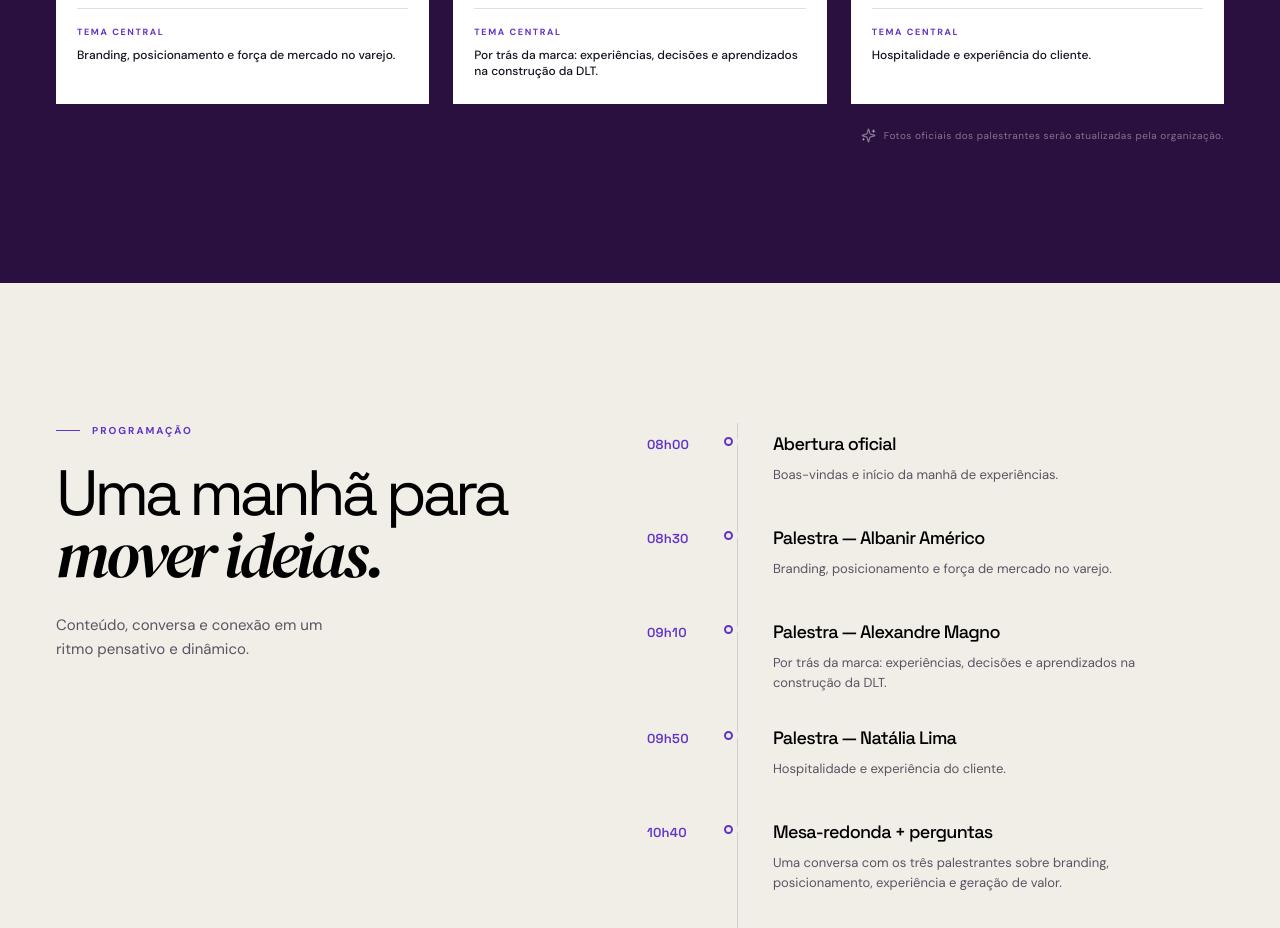
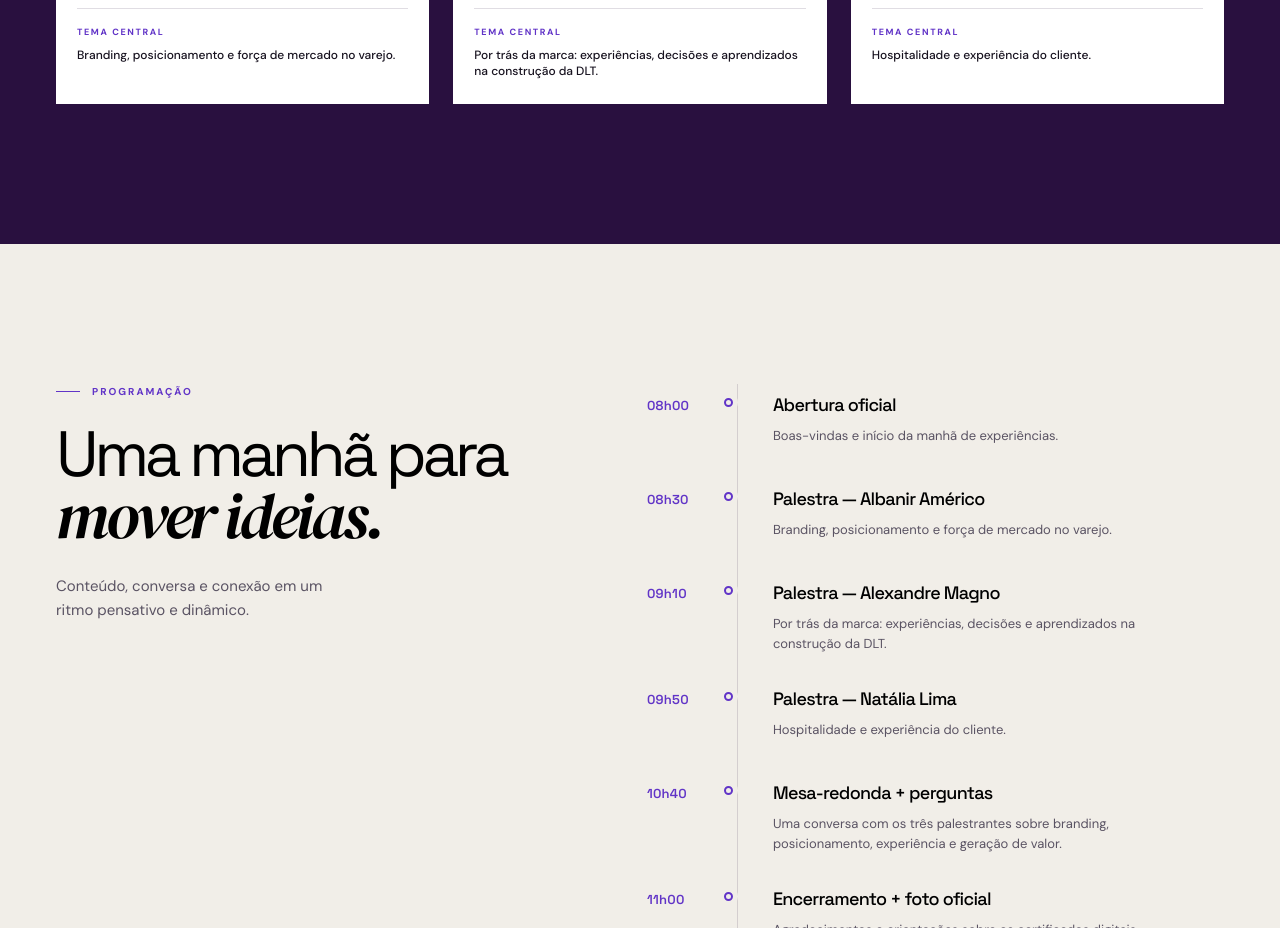
Before and after one commit to BrandExperience-26/BrandExperience, a React (Vite) app in the folder client/: page / in a window 1280 px wide. Shown: the part 2800-3728 px from the top of the page. Built offline with nearby package versions, Linux system fonts and the light colour scheme.

Commit message:
Remove aviso sobre atualização das fotos dos palestrantes

```diff
--- a/client/src/pages/Home.tsx
+++ b/client/src/pages/Home.tsx
@@ -11,7 +11,6 @@ import {
   Menu,
   MoveUpRight,
   Play,
-  Sparkles,
   Ticket,
   Users,
   X,
@@ -218,7 +217,6 @@ export default function Home() {
                 </article>
               ))}
             </div>
-            <p className="speaker-note"><Sparkles size={15} /> Fotos oficiais dos palestrantes serão atualizadas pela organização.</p>
           </div>
         </section>
 
```
